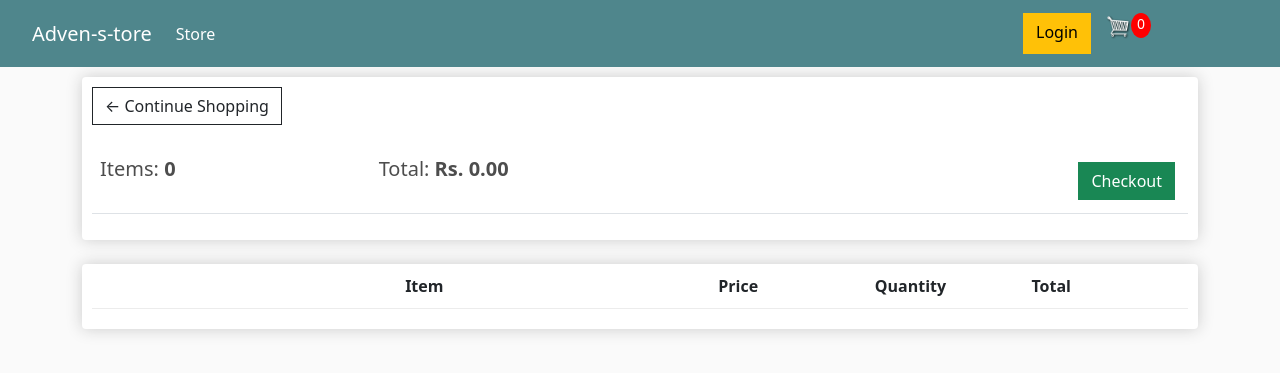
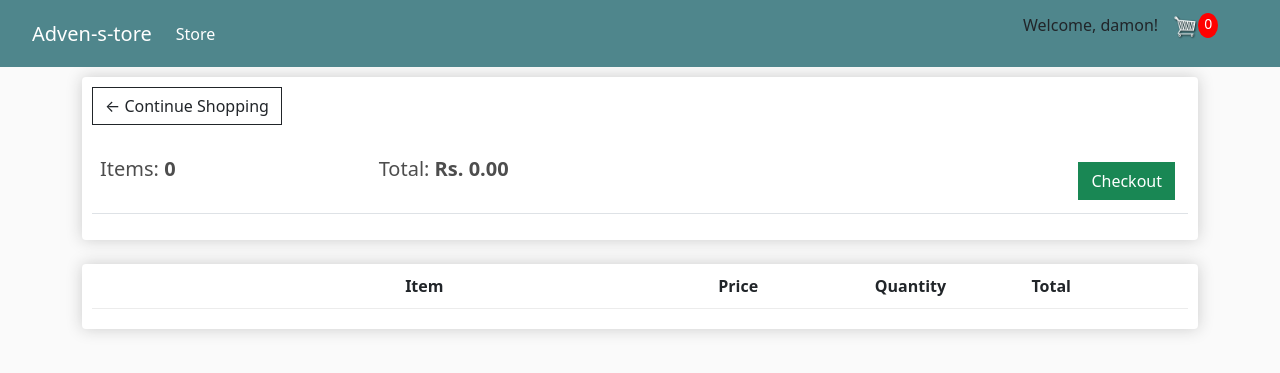
Before and after one commit to Suman-Khadka-2002/e-commerce-site-using-django, a Django app: page /cart/ in a window 1280 px wide. Shown: the top 373 px of the page. Run offline with Django 4.2, Linux system fonts and the light colour scheme; a user stored in the database is signed in; data comes from the database, SQL or seed files in the repository; both versions use the stored data as it was after the commit; lists and menus that the app fills with data are empty.

Commit message:
changed userlogged in view

```diff
--- a/store/templates/store/main.html
+++ b/store/templates/store/main.html
@@ -62,7 +62,14 @@
 
             </ul>
             <div class="form-field-1">
-                <a href="#"class="btn btn-warning">Login</a>
+
+            {% if user.is_authenticated %}
+              <p>Welcome, {{user}}!</p>
+            {% else %}
+              <a href="{% url 'checkout' %}"class="btn btn-warning">Login</a>
+            {% endif %}
+
+              <a href="{% url 'cart' %}">
                 <a href="{% url 'cart' %}">
                    <img  id="cart-icon" src="{% static 'images/cart.png' %}">
                 </a>
```
Also changed, not shown: db.sqlite3.
